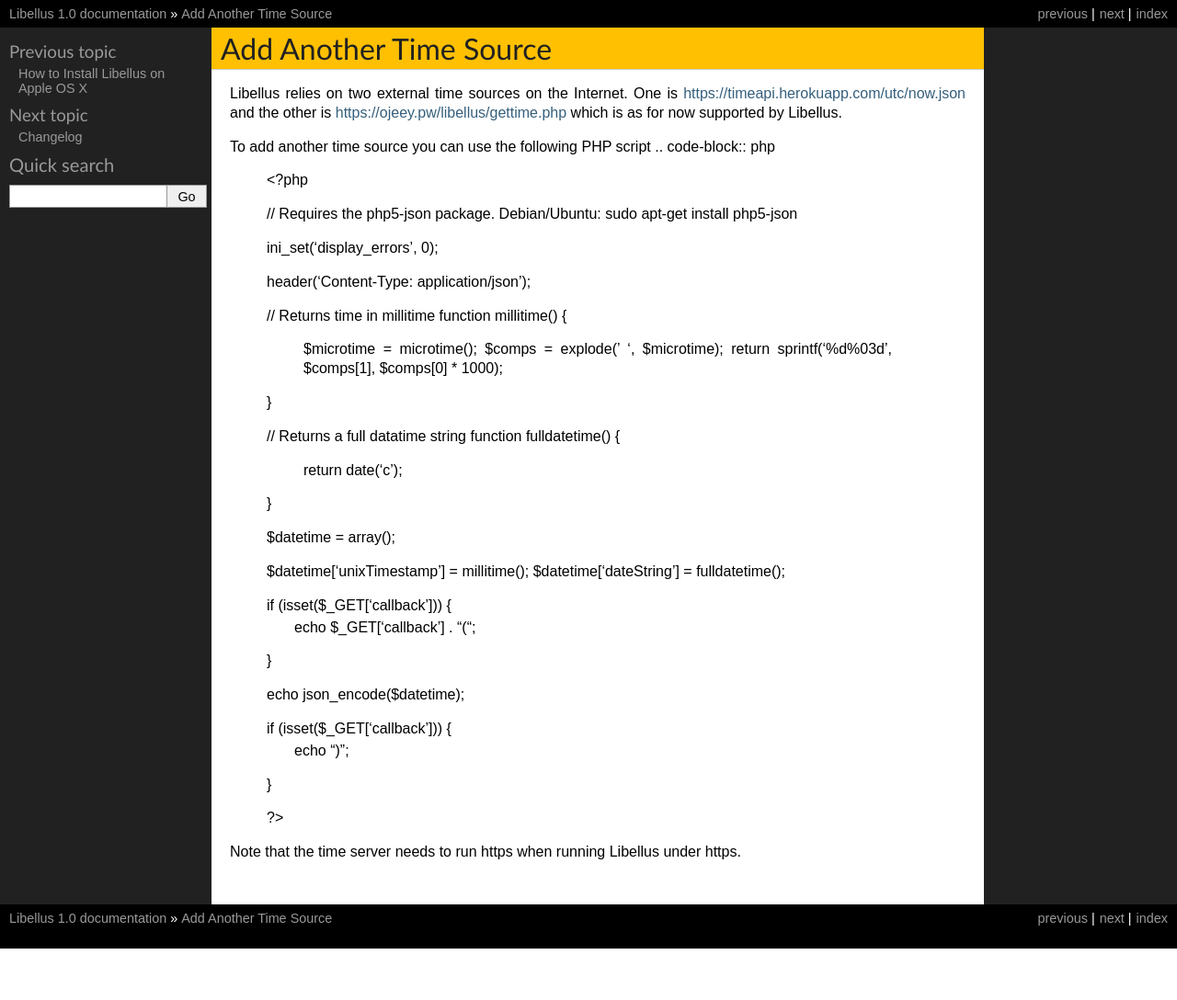
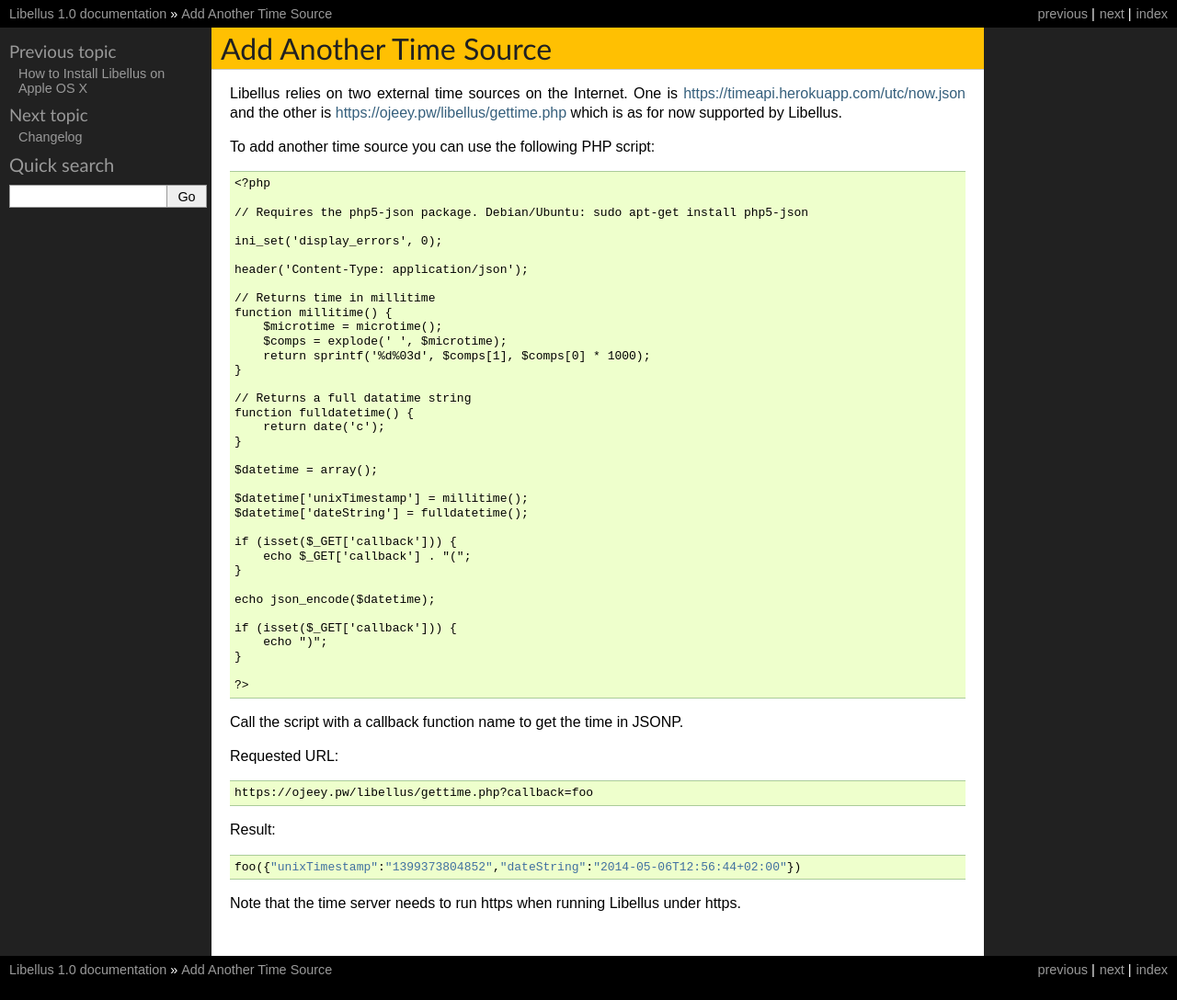
Before and after one commit to Libellus/Libellus-docs, a Sphinx documentation site: the page built from Maintenance Documentation/source/time_source.txt, in a window 1280 px wide and 1088 px high. Shown: the whole window at 92% size. Built offline with Sphinx 7.4.7, drawn with Linux system fonts in a browser that asks for light colours; pages that are not in the unit, such as notebooks, are missing from menus.

Commit message:
Added section for external time source

```diff
--- a/Maintenance Documentation/source/time_source.txt
+++ b/Maintenance Documentation/source/time_source.txt
@@ -3,8 +3,7 @@ Add Another Time Source
 
 Libellus relies on two external time sources on the Internet. One is https://timeapi.herokuapp.com/utc/now.json and the other is https://ojeey.pw/libellus/gettime.php which is as for now supported by Libellus.
 
-To add another time source you can use the following PHP script
-.. code-block:: php
+To add another time source you can use the following PHP script::
 
     <?php
 
@@ -43,4 +42,13 @@ To add another time source you can use the following PHP script
 
     ?>
 
+Call the script with a callback function name to get the time in JSONP.
+
+Requested URL::
+
+    https://ojeey.pw/libellus/gettime.php?callback=foo
+Result::
+
+    foo({"unixTimestamp":"1399373804852","dateString":"2014-05-06T12:56:44+02:00"})
+
 Note that the time server needs to run https when running Libellus under https.
```
Also changed, not shown: 5 other files.
